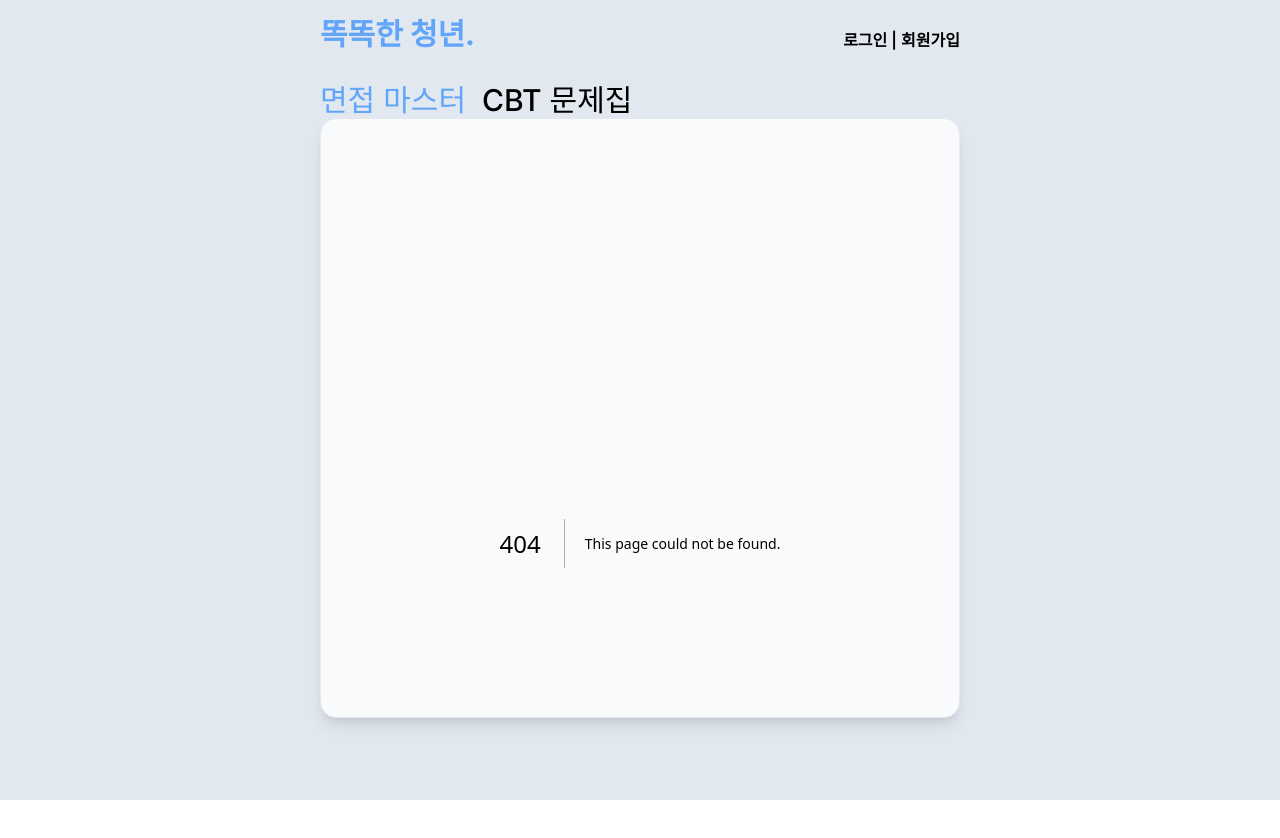
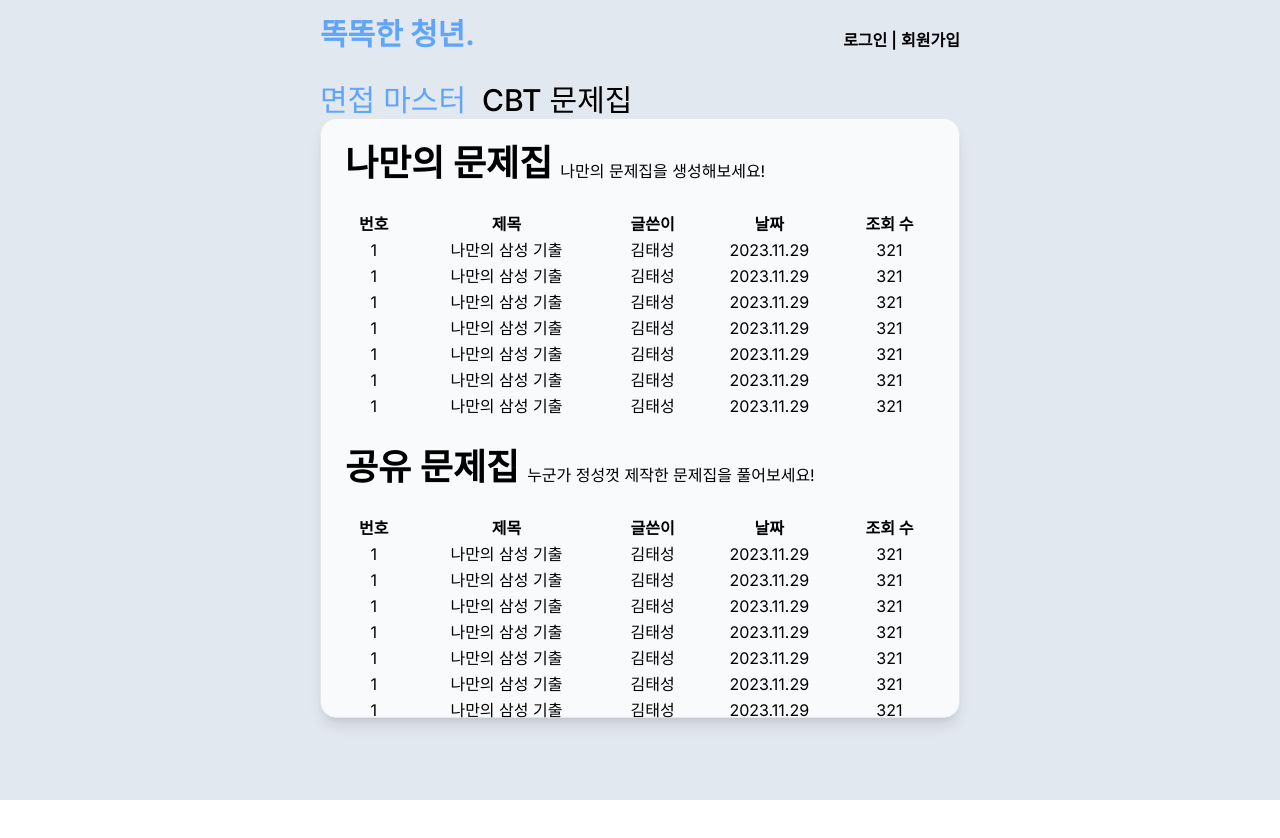
Before and after one commit to flip-404/ddockddock-youth, a Next.js app: page /interview in a window 1280 px wide. Before the commit this address had no page. Shown: the top 838 px of the page. After the commit the page ends 800 px from the top, so only its background shows below. Built offline with nearby package versions, Linux system fonts and the light colour scheme.

Commit message:
feat: interview 메인 페이지 컴포넌트 작성

```diff
--- /dev/null
+++ b/src/app/interview/page.tsx
@@ -0,0 +1,108 @@
+const MockData1 = [
+  {
+    title: '나만의 삼성 기출',
+    author: '김태성',
+    createdDate: '2023.11.29',
+    views: '321',
+  },
+  {
+    title: '나만의 삼성 기출',
+    author: '김태성',
+    createdDate: '2023.11.29',
+    views: '321',
+  },
+  {
+    title: '나만의 삼성 기출',
+    author: '김태성',
+    createdDate: '2023.11.29',
+    views: '321',
+  },
+  {
+    title: '나만의 삼성 기출',
+    author: '김태성',
+    createdDate: '2023.11.29',
+    views: '321',
+  },
+  {
+    title: '나만의 삼성 기출',
+    author: '김태성',
+    createdDate: '2023.11.29',
+    views: '321',
+  },
+  {
+    title: '나만의 삼성 기출',
+    author: '김태성',
+    createdDate: '2023.11.29',
+    views: '321',
+  },
+  {
+    title: '나만의 삼성 기출',
+    author: '김태성',
+    createdDate: '2023.11.29',
+    views: '321',
+  },
+]
+
+export default function Interview() {
+  return (
+    <div className="flex gap-7 flex-col w-full h-full">
+      <div className="flex gap-2">
+        <div className="font-bold text-4xl">나만의 문제집</div>
+        <div className="flex flex-col justify-end">
+          나만의 문제집을 생성해보세요!
+        </div>
+      </div>
+      <table>
+        <thead>
+          <tr>
+            <th>번호</th>
+            <th>제목</th>
+            <th>글쓴이</th>
+            <th>날짜</th>
+            <th>조회 수</th>
+          </tr>
+        </thead>
+        <tbody>
+          {MockData1.map((data) => (
+            <tr>
+              <td>1</td>
+              <td>{data.title}</td>
+              <td>{data.author}</td>
+              <td>{data.createdDate}</td>
+              <td>{data.views}</td>
+            </tr>
+          ))}
+        </tbody>
+      </table>
+
+      <div className="flex gap-2">
+        <div className="font-bold text-4xl">공유 문제집</div>
+        <div className="flex flex-col justify-end">
+          누군가 정성껏 제작한 문제집을 풀어보세요!
+        </div>
+      </div>
+      <table>
+        <thead>
+          <tr>
+            <th>번호</th>
+            <th>제목</th>
+            <th>글쓴이</th>
+            <th>날짜</th>
+            <th>조회 수</th>
+          </tr>
+        </thead>
+        <tbody>
+          {MockData1.map((data) => (
+            <tr>
+              <td>1</td>
+              <td>{data.title}</td>
+              <td>{data.author}</td>
+              <td>{data.createdDate}</td>
+              <td>{data.views}</td>
+            </tr>
+          ))}
+        </tbody>
+      </table>
+    </div>
+  )
+}
```
